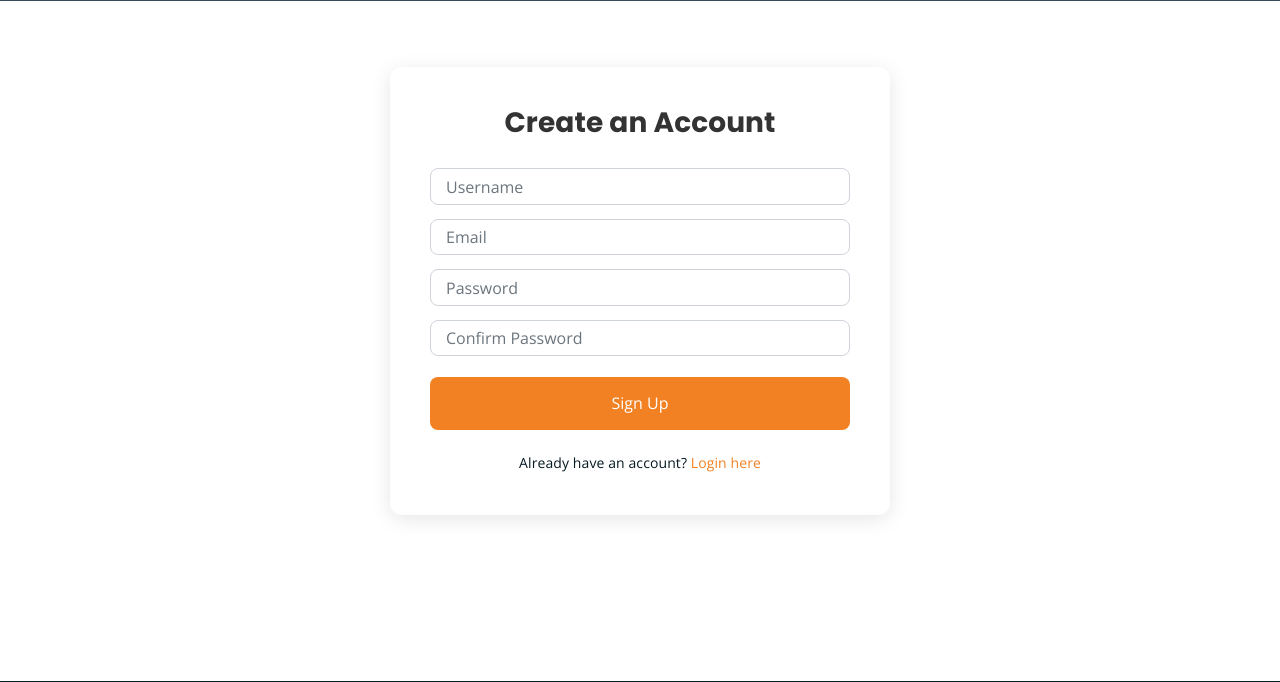
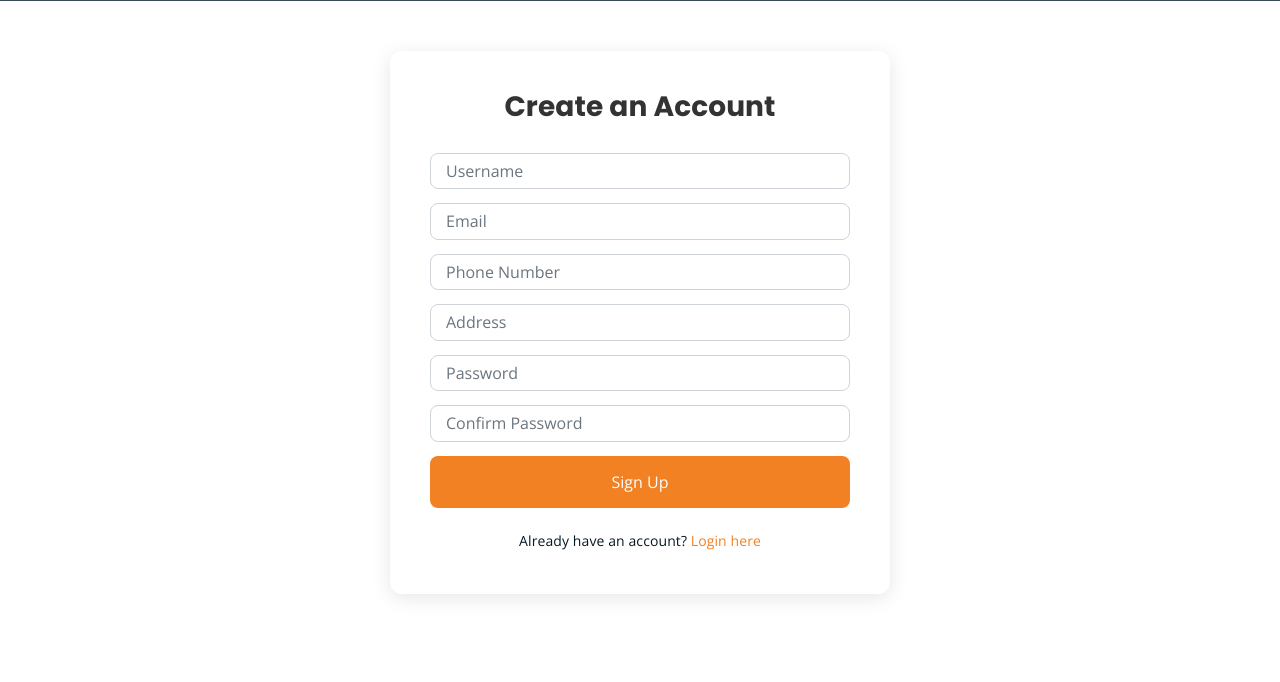
Before and after one commit to Gintoki-62/Cloud-Computing, a PHP site: page /signup.php in a window 1280 px wide. Shown: the part 450-1132 px from the top of the page. Run offline with PHP 8.4, Linux system fonts and the light colour scheme; a stand-in replaces the project's code that opens the database connection.

Commit message:
edited sign up

```diff
--- a/homepage.php
+++ b/homepage.php
@@ -1,3 +1,6 @@
+<?php
+include 'config.php';
+?>
 <!DOCTYPE html>
 <html lang="en">
 <head>
@@ -126,7 +129,7 @@
 							<a href="single-product.php"><img src="assets/img/products/prod1.jpg" alt="Bouquet"></a>
 						</div>
 						<h3>Graduation Bouquet</h3>
-						<p class="product-price"><span>Per Piece</span> $45</p>
+						<p class="product-price"><span>Per Piece</span> $50</p>
 						<a href="cart.php" class="cart-btn"><i class="fas fa-shopping-cart"></i> Add to Cart</a>
 					</div>
 				</div>
--- a/signup.php
+++ b/signup.php
@@ -1,3 +1,39 @@
+<?php
+include 'config.php';
+
+if ($_SERVER["REQUEST_METHOD"] == "POST") {
+    $username = trim($_POST['username']);
+    $email = trim($_POST['email']);
+    $phone = trim($_POST['phone']);
+    $address = trim($_POST['address']);
+    $password = $_POST['password'];
+    $confirm_password = $_POST['confirm_password'];
+
+    if ($password !== $confirm_password) {
+        $error_message = "Passwords do not match!";
+    } else {
+        $hashed_password = password_hash($password, PASSWORD_DEFAULT);
+
+        $sql = "INSERT INTO users (username, email, phone, address, password) VALUES (?, ?, ?, ?, ?)";
+        $stmt = $conn->prepare($sql);
+
+        if ($stmt === false) {
+            $error_message = "Prepare failed: " . $conn->error;
+        } else {
+            $stmt->bind_param("sssss", $username, $email, $phone, $address, $hashed_password);
+
+            if ($stmt->execute()) {
+                header("Location: login.php");
+                exit;
+            } else {
+                $error_message = "Execution failed: " . $stmt->error;
+            }
+
+            $stmt->close();
+        }
+    }
+}
+?>
 <!DOCTYPE html>
 <html lang="en">
 <head>
@@ -81,13 +117,20 @@
                         <input type="email" name="email" placeholder="Email" class="form-control" required>
                     </div>
                     <div class="form-group mb-3">
+                        <input type="text" name="phone" placeholder="Phone Number" class="form-control" required>
+                    </div>
+                    <div class="form-group mb-3">
+                        <input type="text" name="address" placeholder="Address" class="form-control" required>
+                    </div>
+                    <div class="form-group mb-3">
                         <input type="password" name="password" placeholder="Password" class="form-control" required>
                     </div>
-					<div class="form-group mb-4">
+                    <div class="form-group mb-3">
                         <input type="password" name="confirm_password" placeholder="Confirm Password" class="form-control" required>
                     </div>
                     <button type="submit">Sign Up</button>
                 </form>
+
                 <p>Already have an account? <a href="login.php">Login here</a></p>
             </div>
         </div>
```
Lines whose indentation alone changed are shown as unchanged.
